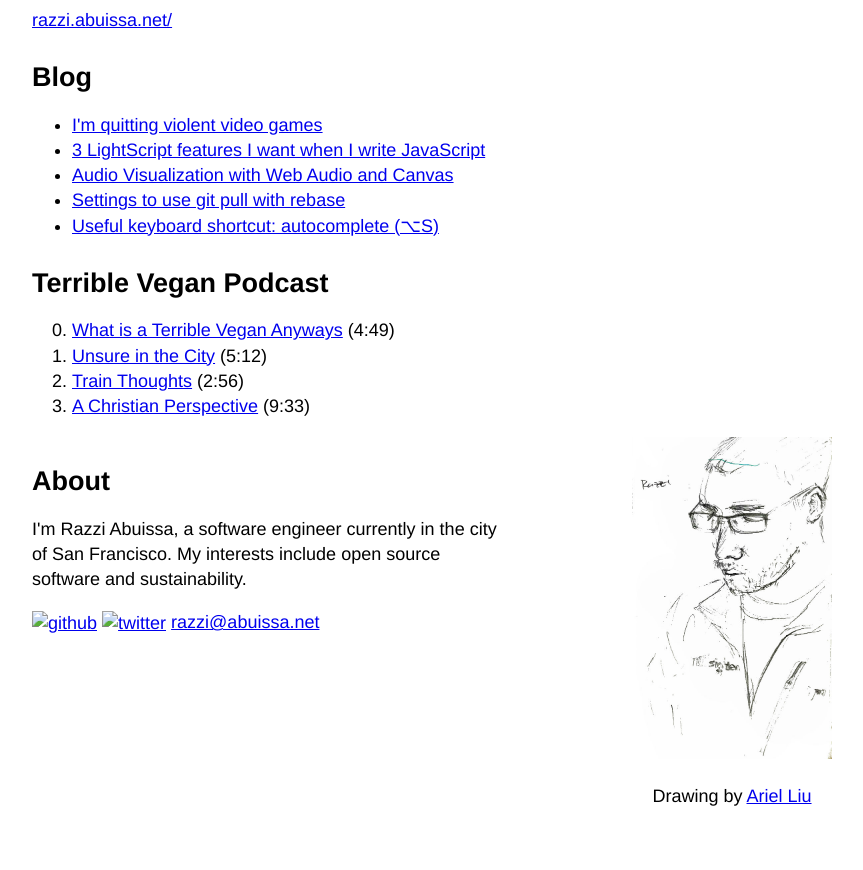
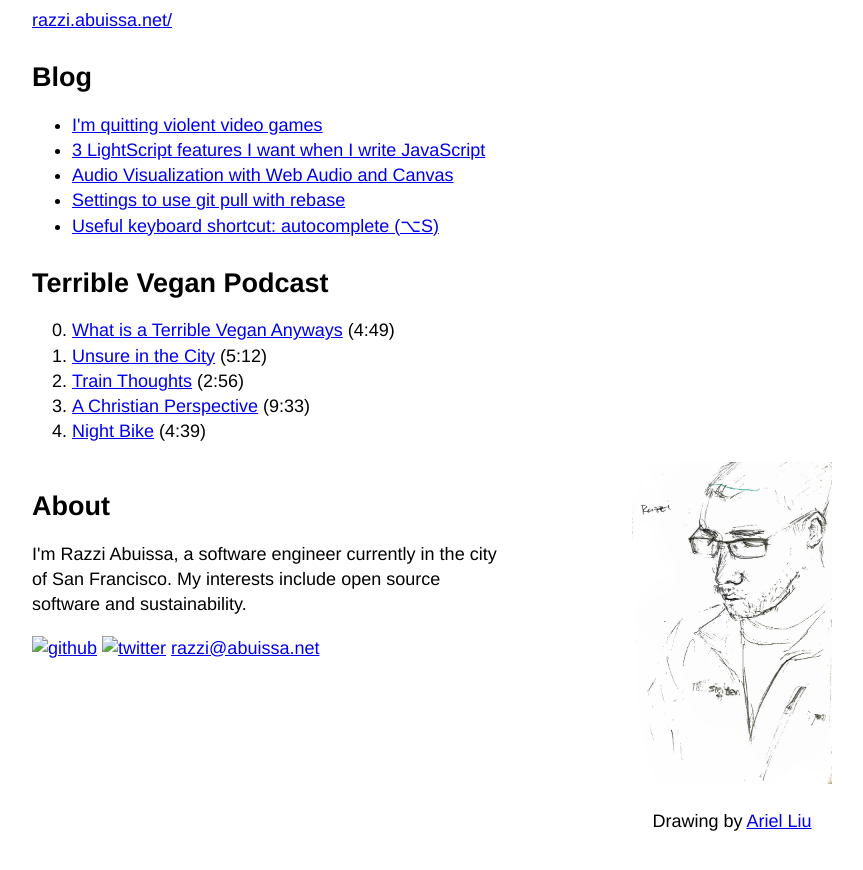
Before and after one commit to razzius/razzius.github.io, a Jekyll site: the page built from index.html, in a window 1280 px wide. Shown: the top 870 px of the page, without its empty margins (208-1071 px from the left). Built offline with Jekyll 4.4.1, drawn with Linux system fonts in a browser that asks for light colours.

Commit message:
Add terrible vegan episode 4

```diff
--- a/index.html
+++ b/index.html
@@ -17,6 +17,7 @@ layout: base
   <li><a href="/assets/terrible_vegan_1.mp3">Unsure in the City</a> (5:12)</li>
   <li><a href="/assets/terrible_vegan_2.mp3">Train Thoughts</a> (2:56)</li>
   <li><a href="/assets/terrible_vegan_3.mp3">A Christian Perspective</a> (9:33)</li>
+  <li><a href="/assets/terrible_vegan_4.mp3">Night Bike</a> (4:39)</li>
 </ol>
 
 <div style="display: flex; justify-content: space-between">
```
Also changed, not shown: 1 other file.
